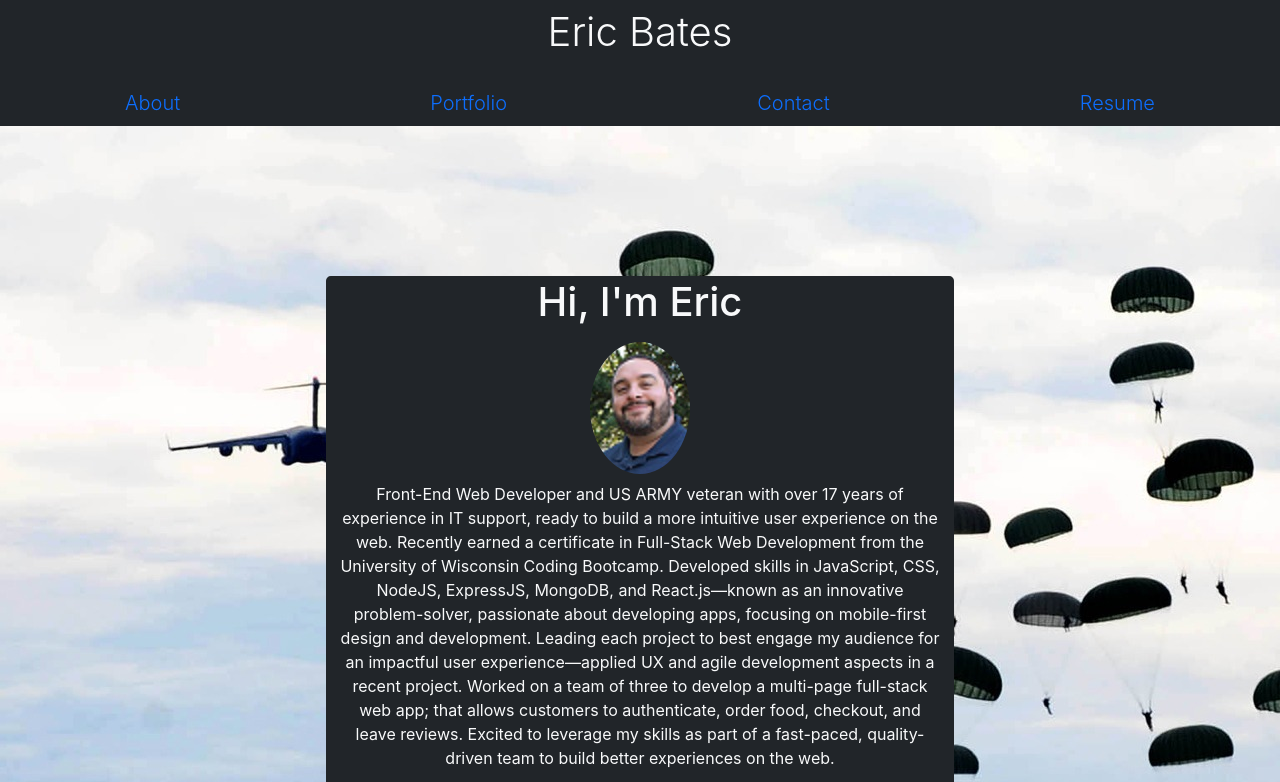
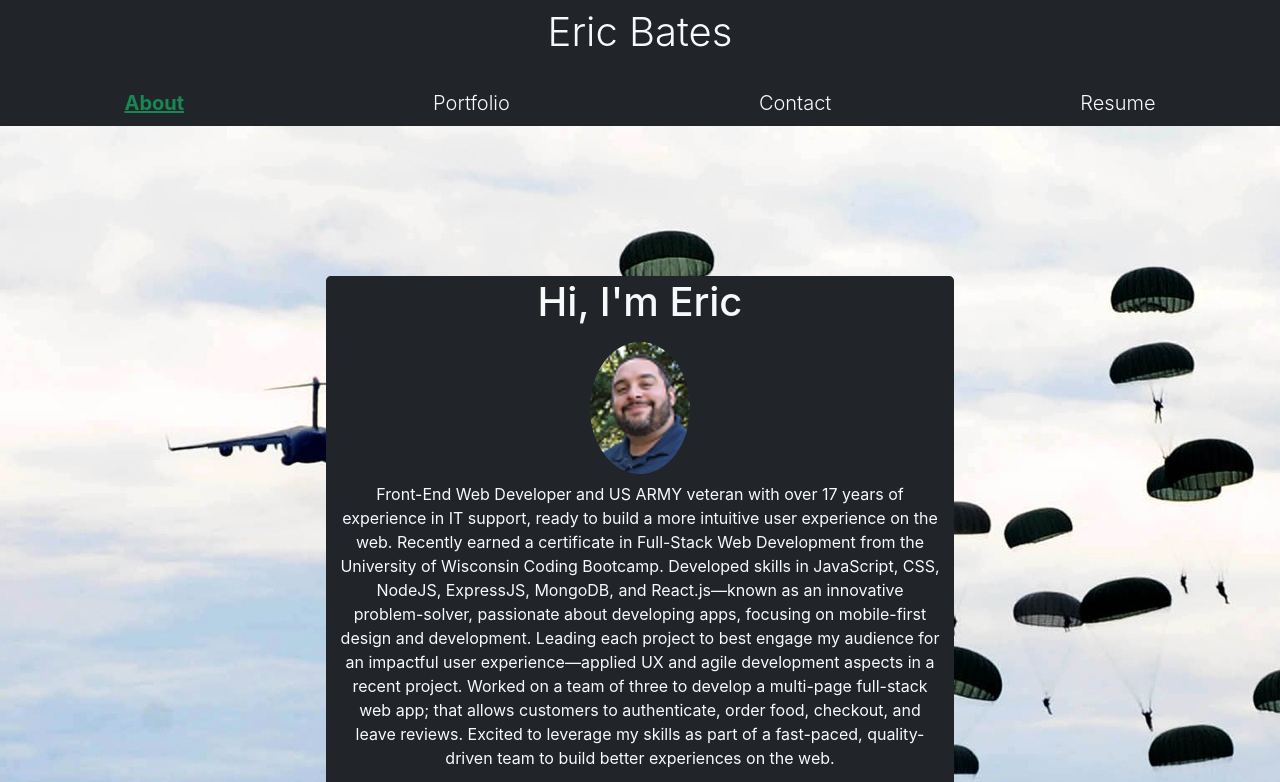
Before and after one commit to ericbwebdev86/airborne-dev, a React (Create React App) app: page / in a window 1280 px wide. Shown: the top 782 px of the page. Built offline with nearby package versions, Linux system fonts and the light colour scheme.

Commit message:
added link stylings for active links

```diff
--- a/public/assets/css/styles.css
+++ b/public/assets/css/styles.css
@@ -12,3 +12,19 @@
 .card-width{
     width: 18rem;
 }
+.link-hover {
+    color:white;
+    transition-duration:0.5s;
+    transition-delay: 0.25s;
+}
+.link-hover:hover {
+    color: green;
+}
+.active-hover {
+    color:green;
+    transition-duration:0.5s;
+    transition-delay: 0.25s;
+}
+.active-hover:hover {
+    color:white;
+}
--- a/src/components/Nav/index.js
+++ b/src/components/Nav/index.js
@@ -8,16 +8,16 @@ return(
         <p className="text-center nav-link text-light display-6" >Eric Bates</p>
         <ul className="nav nav-fill justify-content-center text-light">
           <li className="nav-item">
-            <a href="#about" onClick={() => handlePageChange('About')} className={currentPage === 'About' ? 'nav-link active lead' : 'nav-link lead'}>About</a>
+            <a href="#about" onClick={() => handlePageChange('About')} className={currentPage === 'About' ? 'nav-link active text-success text-decoration-underline fw-bold lead' : 'nav-link lead text-light'}>About</a>
           </li>
           <li className="nav-item">
-            <a  href="#Portfolio" onClick={() => handlePageChange('Portfolio')} className={currentPage === 'Portfolio' ? 'nav-link active lead' : 'nav-link lead'}>Portfolio</a>
+            <a  href="#Portfolio" onClick={() => handlePageChange('Portfolio')} className={currentPage === 'Portfolio' ? 'nav-link active lead text-success text-decoration-underline fw-bold' : 'nav-link lead text-light'}>Portfolio</a>
           </li>
           <li className="nav-item">
-            <a href="#Contact" onClick={() => handlePageChange('Contact')} className={currentPage === 'Contact' ? 'nav-link active lead' : 'nav-link lead'}>Contact</a>
+            <a href="#Contact" onClick={() => handlePageChange('Contact')} className={currentPage === 'Contact' ? 'nav-link active lead text-success text-decoration-underline fw-bold' : 'nav-link lead text-light'}>Contact</a>
           </li>
           <li className="nav-item">
-            <a href="#Resume" onClick={() => handlePageChange('Resume')} className={currentPage === 'Resume' ? 'nav-link active lead' : 'nav-link lead'}>Resume</a>
+            <a href="#Resume" onClick={() => handlePageChange('Resume')} className={currentPage === 'Resume' ? 'nav-link active lead text-success text-decoration-underline fw-bold' : 'nav-link lead text-light'}>Resume</a>
           </li>
         </ul>
       </div>
```
